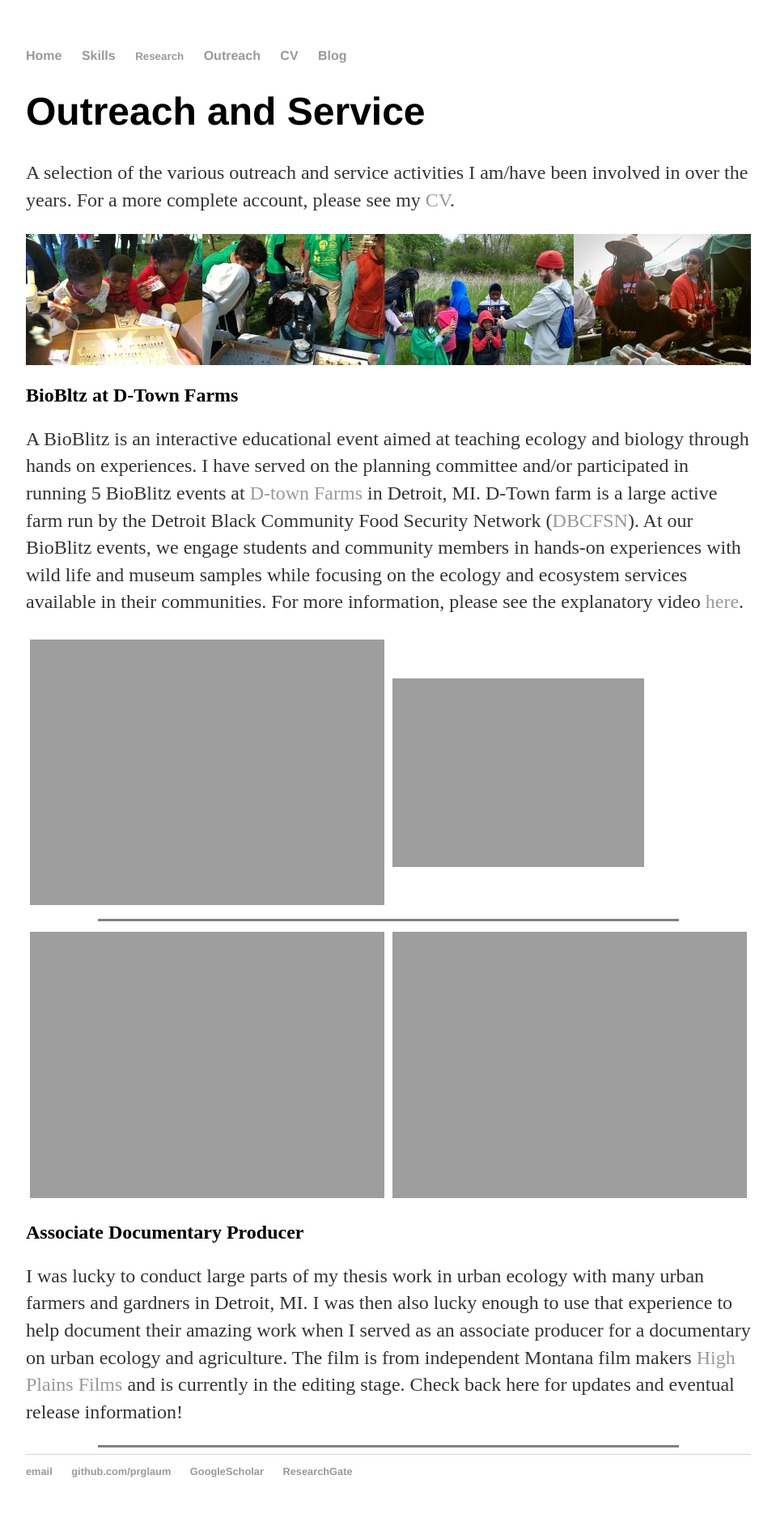
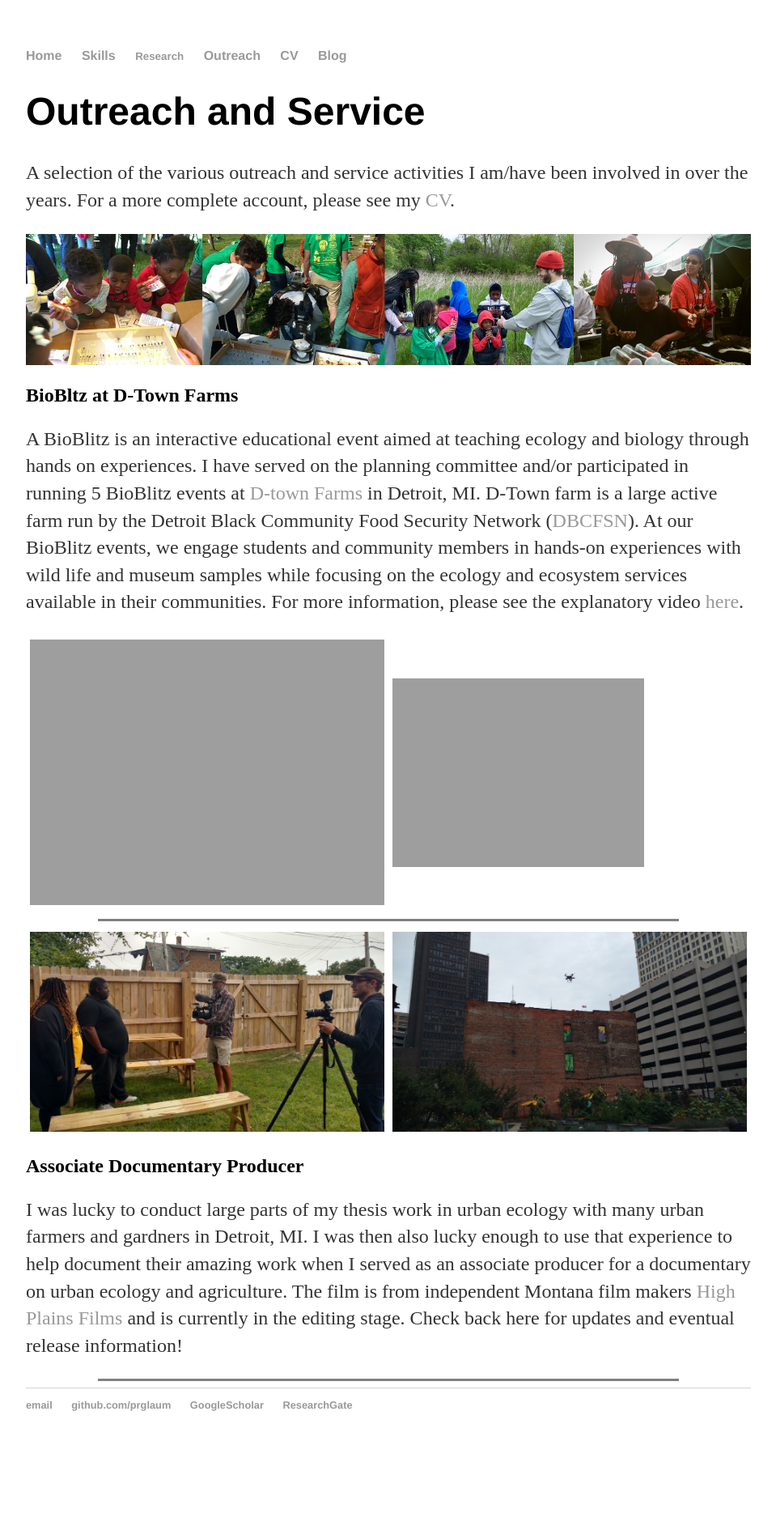
Before and after one commit to prglaum/prglaum.github.io, a Jekyll site: the page built from outreach/index.html, in a window 1280 px wide. Shown: the whole page at 81% size, without its empty margins (160-1119 px from the left). Built offline with Jekyll 4.4.1, drawn with Linux system fonts in a browser that asks for light colours; after the commit the page ends 1803 px from its top, so only the background shows below that.

Commit message:
Update index.html

```diff
--- a/outreach/index.html
+++ b/outreach/index.html
@@ -30,10 +30,10 @@
 
 <div class="rowCentered">
   <div class="columnTwo">
-    <img src="{{site.url}}/docs/assets/images/docInterview.PNG" alt="bioBlitzCircle" style="width:100%">
+    <img src="{{site.url}}/docs/assets/images/docInterview.jpg" alt="docInterview" style="width:100%">
   </div>
   <div class="columnTwo">
-    <img src="{{site.url}}/docs/assets/images/docDrone.png" alt="bioBlitzChat" style="width:100%">
+    <img src="{{site.url}}/docs/assets/images/docDrone.jpg" alt="docDrone" style="width:100%">
   </div>
 </div>
 
```
